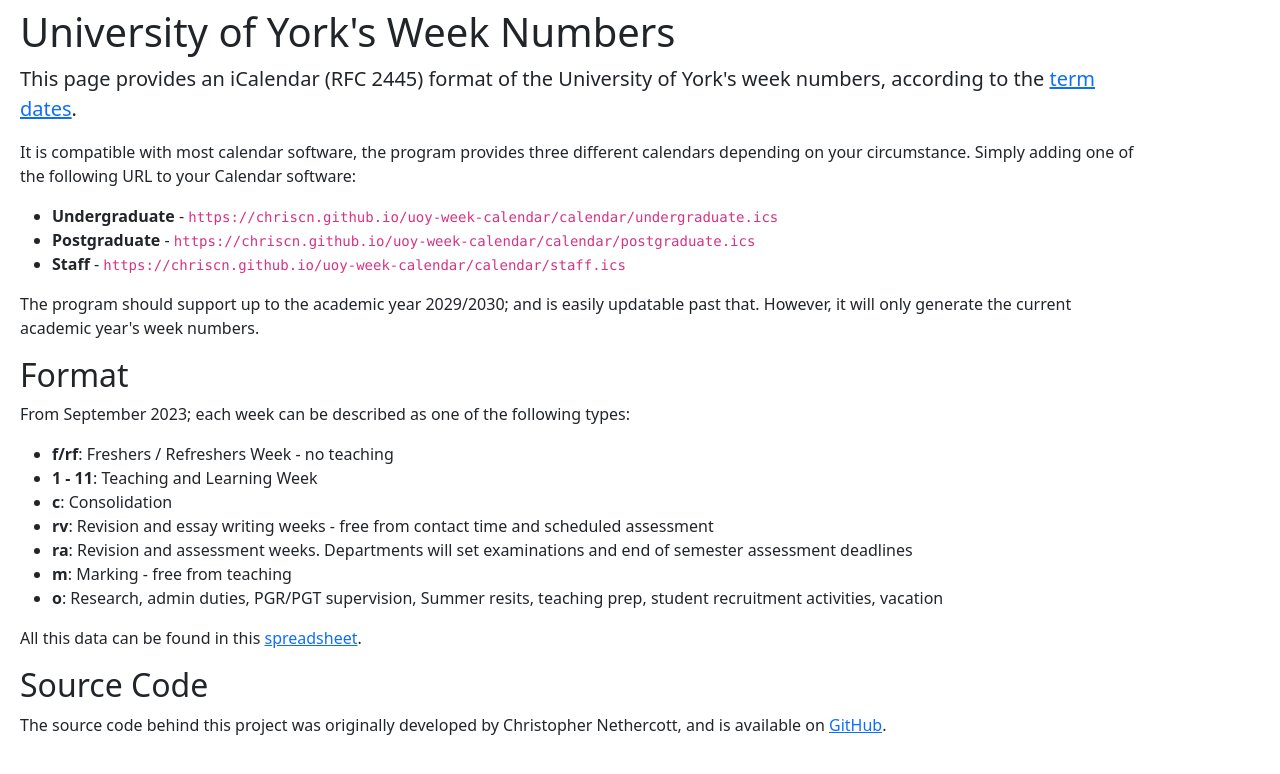
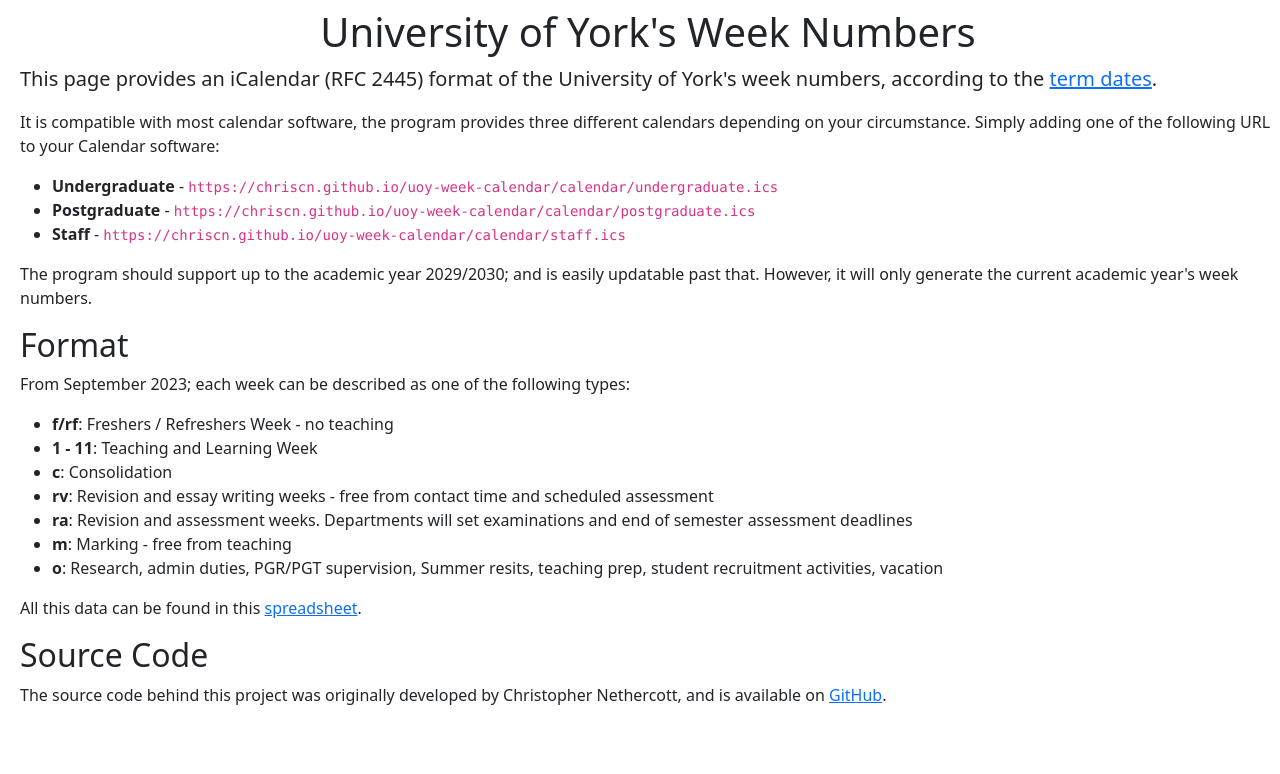
Before and after one commit to markspolakovs/uoy-week-calendar, a website: page src/public/index.html in a window 1280 px wide. Drawn offline with nearby package versions, Linux system fonts and the light colour scheme.

Commit message:
feat: improve public site

```diff
--- a/src/public/index.html
+++ b/src/public/index.html
@@ -10,8 +10,8 @@
         <meta name="description" content="University of York Week Numbers">
     </head>
     <body>
-        <div class="container m-2">
-            <h1>University of York's Week Numbers</h1>
+        <div class="container-fluid m-2">
+            <h1 class="text-center">University of York's Week Numbers</h1>
             <p class="lead">This page provides an iCalendar (RFC 2445) format of the University of York's week numbers, according to the <a href="https://www.york.ac.uk/about/term-dates/" target="_blank">term dates</a>.</p>
             <p>It is compatible with most calendar software, the program provides three different calendars depending on your circumstance. Simply adding one of the following URL to your Calendar software:</p>
             <ul>
```
